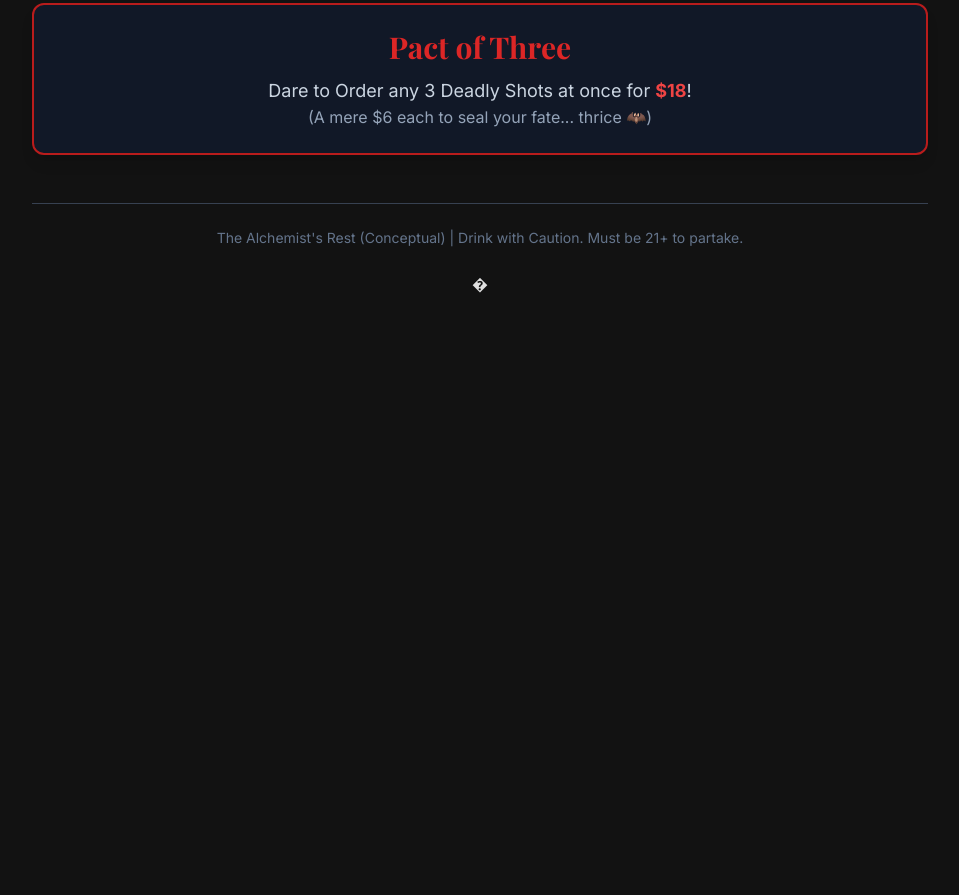
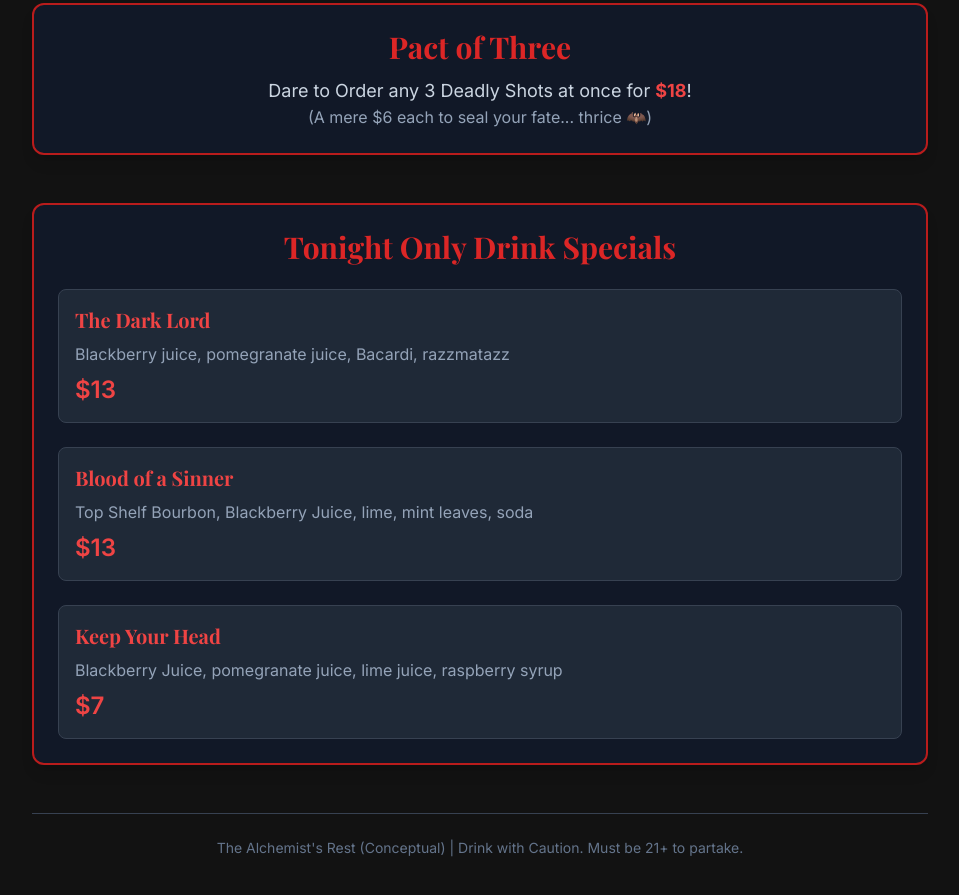
Before and after one commit to Alphav00/Alphav00.github.io, a plain HTML site: page index.html in a window 1280 px wide. Shown: the part 697-1592 px from the top of the page, without its empty margins (160-1119 px from the left). Before the commit the page ends 1017 px from the top, so only its background shows below. Drawn offline with nearby package versions, Linux system fonts and the light colour scheme.

Commit message:
Update index.html

```diff
--- a/index.html
+++ b/index.html
@@ -118,6 +118,30 @@
                 <p class="text-lg text-slate-300">Dare to Order any 3 Deadly Shots at once for <strong class="text-red-500">$18</strong>!</p>
                 <p class="text-md text-slate-400">(A mere $6 each to seal your fate...  thrice 🦇)</p>
             </section>
+
+            <!-- NEW SECTION: Tonight Only Drink Specials -->
+            <section class="p-6 bg-gray-900 rounded-xl shadow-lg border-2 border-red-700">
+                <h2 class="title-font text-3xl font-bold text-red-600 mb-6 text-center">Tonight Only Drink Specials</h2>
+                <div class="space-y-6">
+                    <div class="bg-gray-800 p-4 rounded-lg border border-gray-700">
+                        <h3 class="font-bold text-xl text-red-500 title-font mb-2">The Dark Lord</h3>
+                        <p class="text-slate-400 mb-2">Blackberry juice, pomegranate juice, Bacardi, razzmatazz</p>
+                        <p class="text-2xl font-semibold text-red-500">$13</p>
+                    </div>
+                    <div class="bg-gray-800 p-4 rounded-lg border border-gray-700">
+                        <h3 class="font-bold text-xl text-red-500 title-font mb-2">Blood of a Sinner</h3>
+                        <p class="text-slate-400 mb-2">Top Shelf Bourbon, Blackberry Juice, lime, mint leaves, soda</p>
+                        <p class="text-2xl font-semibold text-red-500">$13</p>
+                    </div>
+                    <div class="bg-gray-800 p-4 rounded-lg border border-gray-700">
+                        <h3 class="font-bold text-xl text-red-500 title-font mb-2">Keep Your Head</h3>
+                        <p class="text-slate-400 mb-2">Blackberry Juice, pomegranate juice, lime juice, raspberry syrup</p>
+                        <p class="text-2xl font-semibold text-red-500">$7</p>
+                    </div>
+                </div>
+            </section>
+            <!-- END NEW SECTION -->
+
         </main>
 
         <footer class="text-center mt-12 py-6 border-t border-gray-700">
@@ -153,8 +177,8 @@
                 sin: "SLOTH",
                 tagline: "Good night!",
                 price: "$7",
-                ingredients: ["Blueberry Vodka", "Razzmatazz Raspberry Liqueur", "Lavender Essence"],
-                recipe: "1 oz Blueberry Vodka, 0.5 oz Razzmatazz, Whisper of Lavender Essence. Stir gently with ice, as any effort is too much, and strain into a shot glass.",
+                ingredients: ["Blueberry Vodka", "Blackberry Juice", "Lavender Essence"],
+                recipe: "1 oz Blueberry Vodka, 0.5 oz Blackberry Juice, Whisper of Lavender Essence. Stir gently with ice, as any effort is too much, and strain into a shot glass.",
                 temptation: "💤💤💤",
                 cardBg: "bg-gray-800",
                 cardText: "text-indigo-400",
@@ -164,9 +188,9 @@
                 sin: "GREED",
                 tagline: "Because bottom shelf tequila will NOT do.",
                 price: "$7",
-                ingredients: ["Casamigos Tequila", "Grand Marnier", "Fresh Lime Juice"],
-                recipe: "1 oz Casamigos Tequila, 0.5 oz Grand Marnier, Dash of Fresh Lime Juice. Shake with ice and strain. Serve in a glass rimmed with gold dust (salt), for only the best will suffice.",
-                temptation: "💎💎�💎💎",
+                ingredients: ["Casamigos Tequila", "Triple Sec", "Fresh Lime Juice"],
+                recipe: "1 oz Casamigos Tequila, 0.5 oz Triple Sec, Dash of Fresh Lime Juice. Shake with ice and strain. Serve in a glass rimmed with gold dust (salt), for only the best will suffice.",
+                temptation: "💎💎💎💎💎",
                 cardBg: "bg-gray-800",
                 cardText: "text-amber-400",
                 detailIngredientColor: "text-amber-400"
@@ -175,8 +199,8 @@
                 sin: "WRATH",
                 tagline: "...and a Kick in the Pants.",
                 price: "$7",
-                ingredients: ["Vodka", "Spicy Tomato Juice", "Ghost Pepper Hot Sauce", "Lemon Juice", "Black Pepper"],
-                recipe: "1 oz Vodka, 0.5 oz Spicy Tomato Juice, Dash of Ghost Pepper Hot Sauce (handle with care!), Squeeze of Lemon Juice, Pinch of Black Pepper. Shake with the fury of a thousand demons and ice, then strain.",
+                ingredients: ["Vodka", "Tomato Juice", "Hot Sauce", "Lemon Juice", "Black Pepper", "Garlic Powder", "And a Kick in the Pants"],
+                recipe: "1 oz Vodka, 0.5 oz Tomato Juice, Hot Sauce (handle with care!), Squeeze of Lemon Juice, Pinch of Black Pepper, A Sneeze of Garlic. Shake with the fury of a thousand demons and ice, then strain.",
                 temptation: "🌶️🌶️🌶️🌶️🌶️",
                 cardBg: "bg-gray-800",
                 cardText: "text-red-500",
@@ -186,8 +210,8 @@
                 sin: "LUST",
                 tagline: "So Sweet… (Makes you taste better, I’ve heard)",
                 price: "$7",
-                ingredients: ["Amaretto", "Pineapple Juice", "Cherry Liqueur float"],
-                recipe: "0.75 oz Amaretto, 0.75 oz Pineapple Juice. Shake with ice and strain. Gently float a whisper of cherry liqueur on top, like a forbidden kiss.",
+                ingredients: ["Amaretto", "Pineapple Juice"],
+                recipe: "0.75 oz Amaretto, 0.75 oz Pineapple Juice. Shake with ice and strain.",
                 temptation: "💋💋💋💋",
                 cardBg: "bg-gray-800",
                 cardText: "text-pink-400",
@@ -195,9 +219,9 @@
             },
             {
                 sin: "PRIDE",
-                tagline: "Blood Orange Jell-O Shots & a Pompous Swagger. ***Subject to whim***",
+                tagline: "Hubris & a Pompous Swagger. ***Subject to whim***",
                 price: "$7",
-                ingredients: ["Blood Orange Jell-O", "Premium Vodka"],
+                ingredients: ["Jell-O", "Premium Vodka"],
                 recipe: "Forbidden Jell-O Elixir: 1 Small Box (3 oz) Blood Orange Jell-O. 1 Cup Boiling Water. 0.5 Cup Cold Water. 0.5 Cup Premium Vodka. Dissolve Jell-O in boiling water, stir in cold water and vodka. Pour into chalices (shot cups). Refrigerate 4+ hours until firm. Consume with an air of superiority.",
                 temptation: "👑👑👑👑👑",
                 cardBg: "bg-gray-800",
@@ -267,4 +291,3 @@
     </script>
 </body>
 </html>
-�
```
